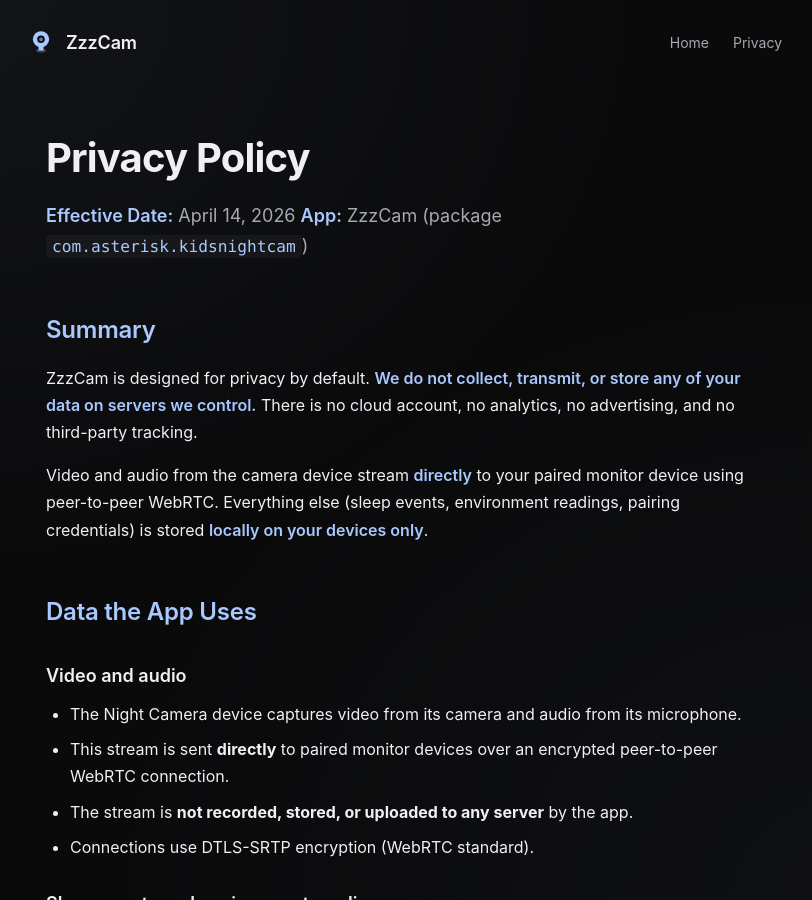
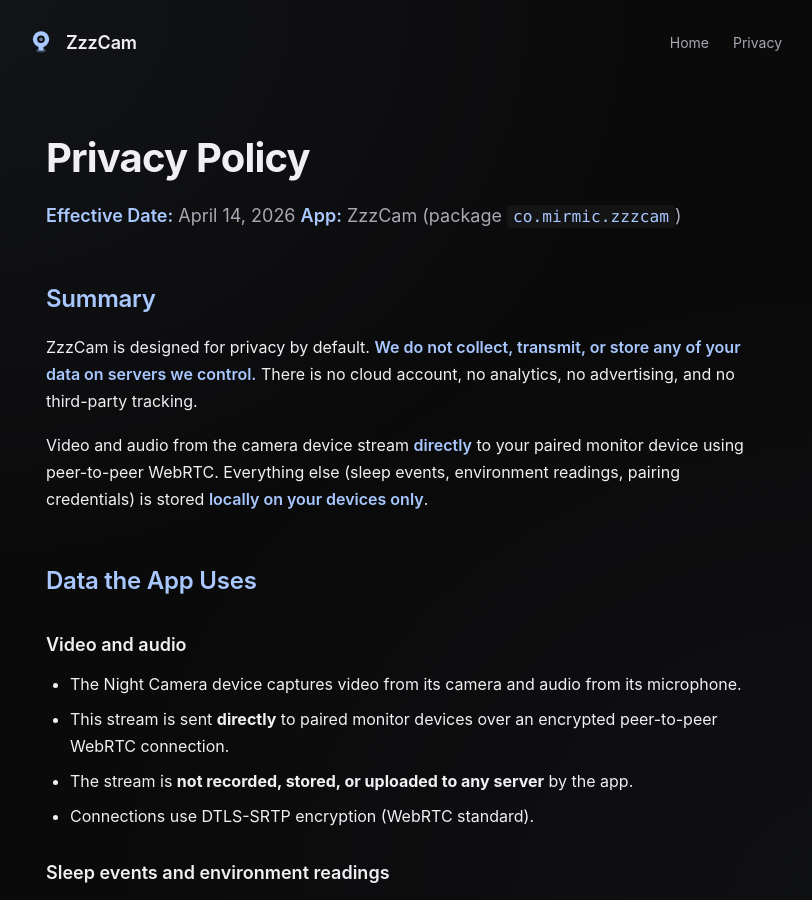
Before and after one commit to mirmic-co/zzzcam, a Jekyll site: the page built from privacy.md, in a window 1280 px wide and 900 px high. Shown: the whole window, without its empty margins (236-1048 px from the left). Built offline with Jekyll 4.4.1, drawn with Linux system fonts in a browser that asks for light colours; our own code applies the rules of GitHub Pages for plain Markdown files.

Commit message:
Rename package from com.asterisk.kidsnightcam to co.mirmic.zzzcam
Mechanical rename across 103 Kotlin sources + build.gradle.kts + docs.
Uses git mv so history is preserved on every file. Android namespace and
applicationId both updated. Intent action constants (e.g. ACTION_STOP)
now carry the co.mirmic.zzzcam prefix — one derived test assertion was
updated to match.

After rename:
- applicationId: co.mirmic.zzzcam
- namespace: co.mirmic.zzzcam
- Data path: /data/data/co.mirmic.zzzcam/ (fresh install; existing
  pairings will need to be redone)

build.gradle.kts signing config, foreground service types in the
manifest, SharedPreferences file names, and resource files were not
modified — package rename doesn't affect those.

Co-Authored-By: Claude Opus 4.6 <noreply@anthropic.com>

```diff
--- a/privacy.md
+++ b/privacy.md
@@ -5,7 +5,7 @@ title: Privacy Policy
 # Privacy Policy
 
 **Effective Date:** April 14, 2026
-**App:** ZzzCam (package `com.asterisk.kidsnightcam`)
+**App:** ZzzCam (package `co.mirmic.zzzcam`)
 
 ## Summary
 
```
